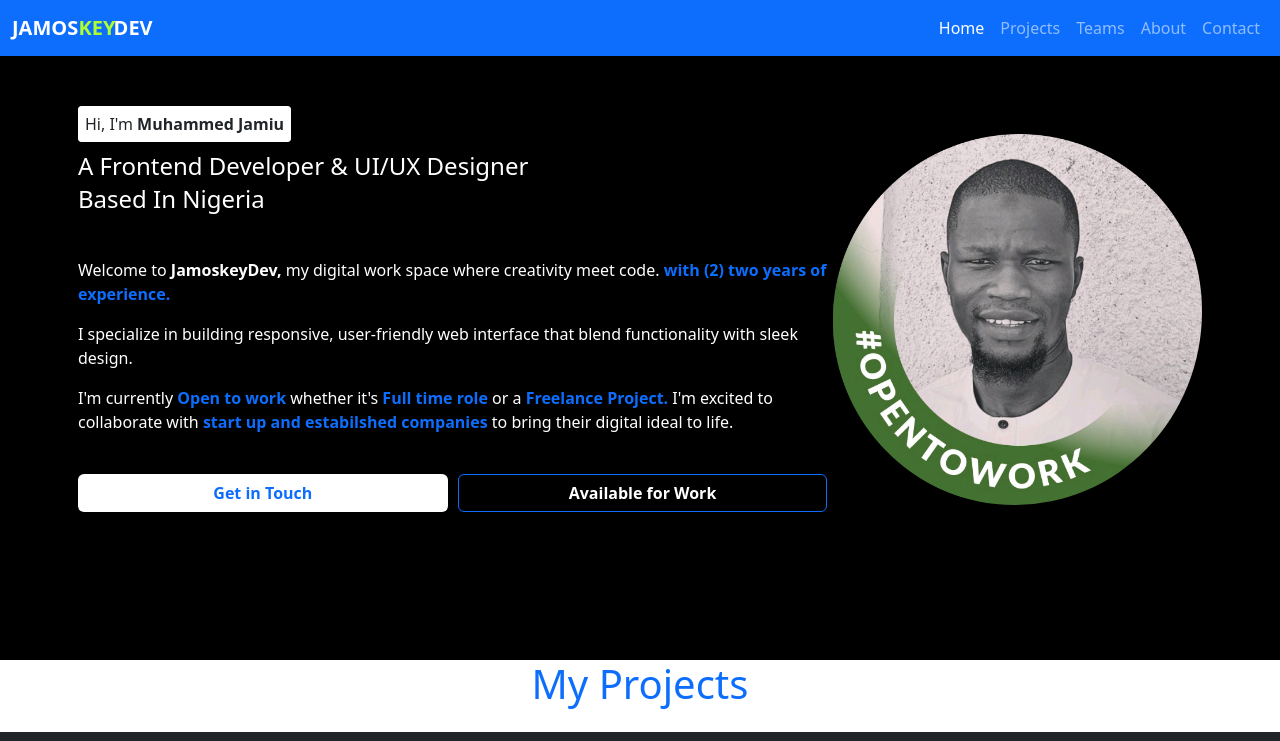
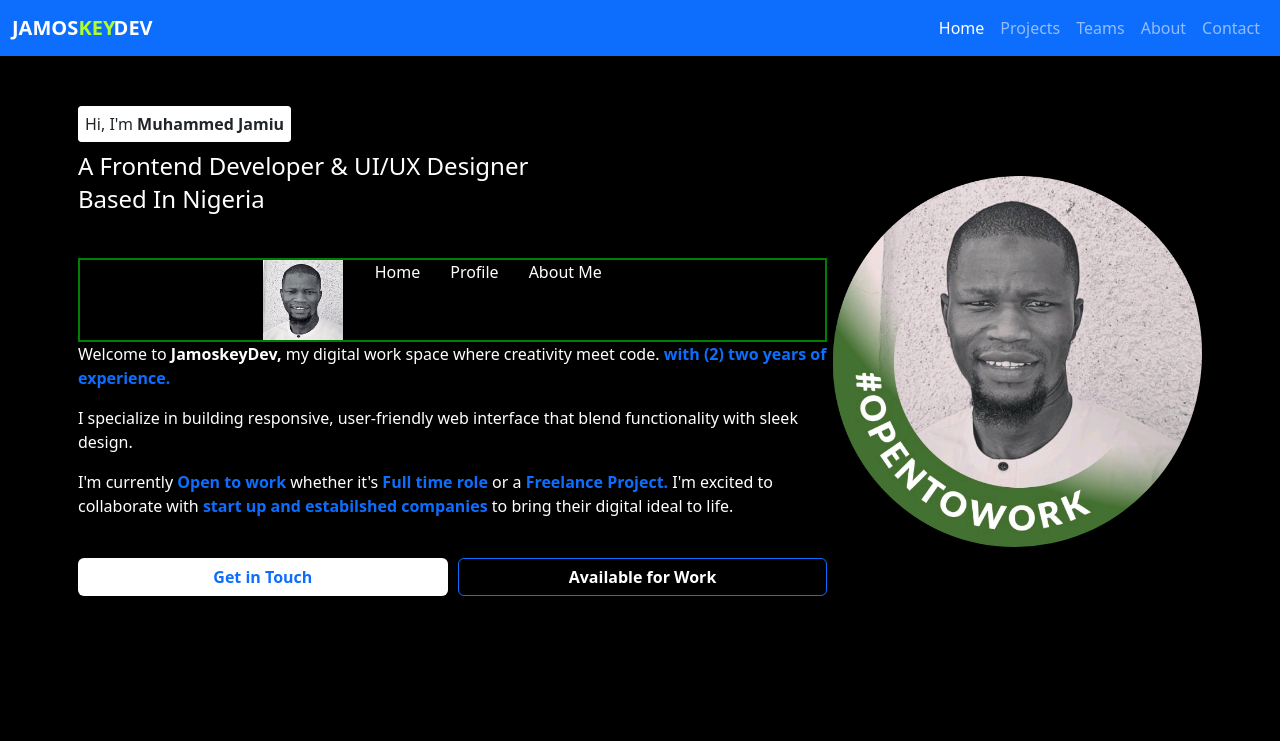
Before and after one commit to Muhammed-jamiu/my-updated-portfolio, a plain HTML site: page index.html in a window 1280 px wide. Shown: the top 741 px of the page. Drawn offline with Linux system fonts and the light colour scheme.

Commit message:
section added to hero-section

```diff
--- a/index.html
+++ b/index.html
@@ -12,6 +12,9 @@
 
   </head>
   <body>
+
+    <!-- Image card Section below -->
+
     <!-- Mobile Card -->
     <div class="mobile-card">
       <img
@@ -31,12 +34,12 @@
         <small> <a  class="social-link" href="github.com/Muhammed-jamiu">github.com/Muhammed-jamiu</a> </small>
         <small> <a  class="social-link" href="behance.net/muhammedjamiu001">behance.net/muhammedjamiu001</a> </small>
       </div>
-      <div title="Close-Card" class="close-card">X</div>
+      <div title="Close-Card" class="close-card ">X</div>
     </div>
 <!-- modal message -->
  <section class="modal-container">
   <div class="modal-img"></div>
-  <main class="modal-con">
+  <main class="modal-con ">
     <h2>Coming Soon</h2>
     <h4>Thank You</h4>
     <button class="modal-btn">OK</button>
@@ -44,9 +47,9 @@
  </section>
     <!-- Navbar -->
     <nav class="navbar navbar-expand-lg navbar-dark bg-primary w-100 fixed-top" id="top-fixed">
-      <div class="container-fluid">
+      <div class="container-fluid ">
         <a class="navbar-brand" href="#"
-          ><span style="font-weight: bolder">JAMOS</span>
+          ><span style="font-weight: bolder ">JAMOS</span>
           <span
             style="
               color: greenyellow;
@@ -108,6 +111,16 @@
           </span>
           <h2 class="main h4 mt-3 mb-4 text-white "> A Frontend Developer & UI/UX Designer</h2>
           <h2 class="main h4  mb-4 " style="position: relative; top: -20px; color: white;"> Based In Nigeria</h2>
+          <div class="img-test">
+            <img src="./images/jamoskeydev.jpg" width="80" height="80" alt="">
+            <div>
+              <ul class="list-con">
+                <li>Home</li>
+                <li>Profile</li>
+                <li>About Me</li>
+              </ul>
+            </div>
+          </div>
           <p class="main">
             Welcome to
             <span class="navbar-brand"><strong>JamoskeyDev,</strong></span>
--- a/style.css
+++ b/style.css
@@ -123,6 +123,21 @@
   gap: -100px;
 }
 
+/* img-testing */
+.img-test {
+  display: flex;
+  justify-content: center;
+  border: 2px solid green;
+}
+.list-con {
+  display: flex;
+  gap: 30px;
+  /* border: 2px solid red; */
+  width: 300px;
+  /* justify-content: space-around; */
+  list-style: none;
+  color: white;
+}
 /* student portal Section */
 #school-portal {
   height: 230px;
```
